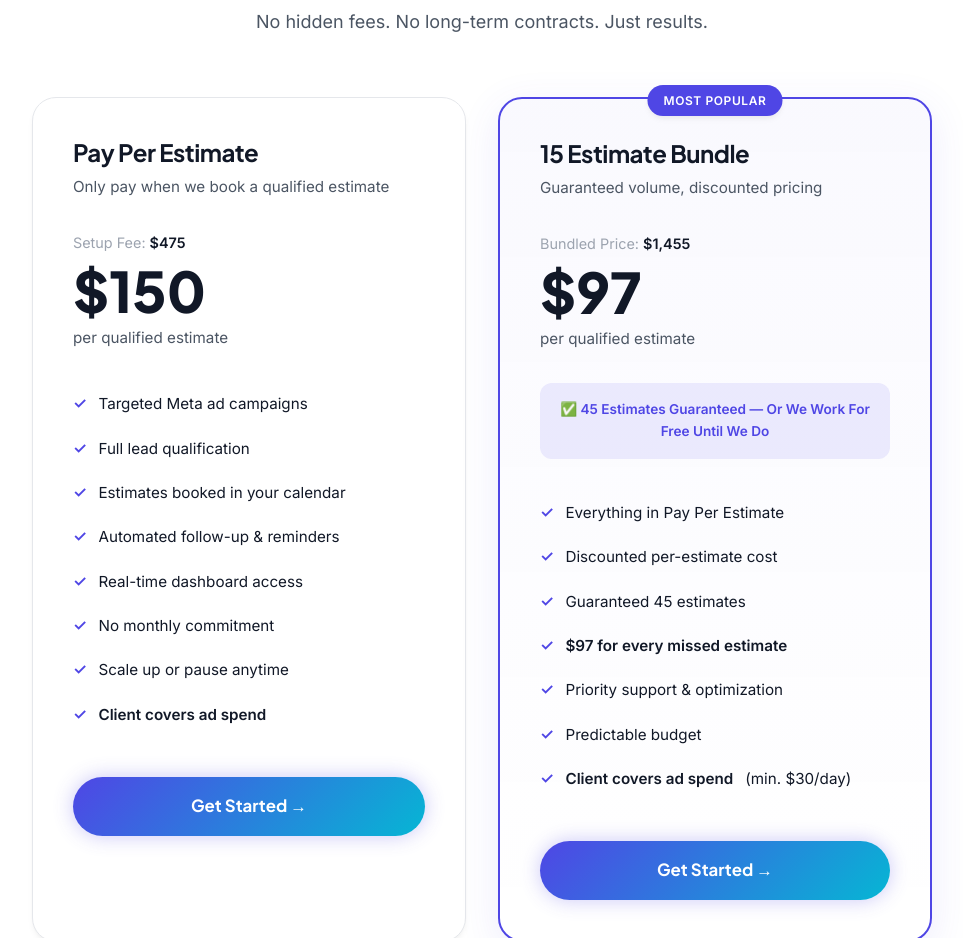
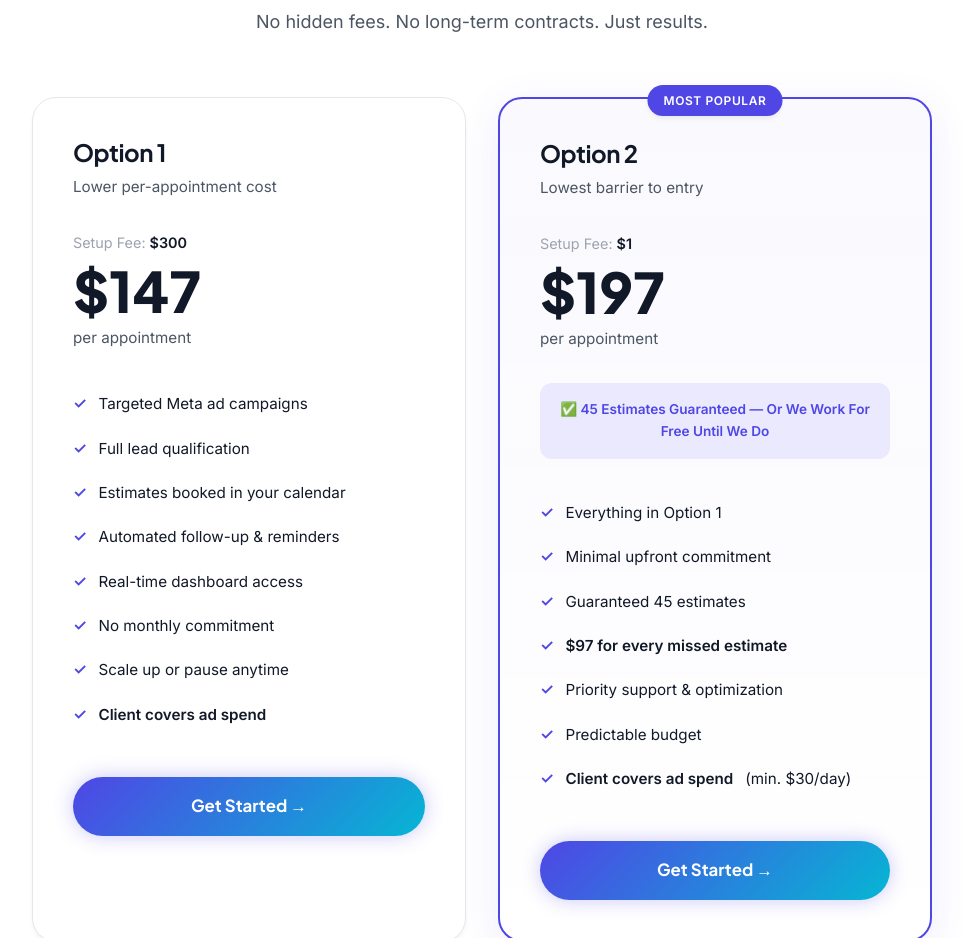
Before and after one commit to shrynssi/SyncForces-Custom-Resources, a Next.js app: page / in a window 1280 px wide. Shown: the part 9000-9938 px from the top of the page, without its empty margins (158-1121 px from the left). Built offline with nearby package versions, Linux system fonts and the light colour scheme.

Commit message:
Update pricing to Option 1 and Option 2 structure

```diff
--- a/components/sections/Pricing.tsx
+++ b/components/sections/Pricing.tsx
@@ -17,11 +17,11 @@ export default function Pricing({ niche }: Props) {
     </div>
     <div className="pricing-grid">
       <div className="pc fade-up d1">
-        <h3>Pay Per Estimate</h3>
-        <div className="ps2">Only pay when we book a qualified estimate</div>
-        <div className="sf">Setup Fee: <strong>$475</strong></div>
-        <div className="amt">$150</div>
-        <div className="per">per qualified estimate</div>
+        <h3>Option 1</h3>
+        <div className="ps2">Lower per-appointment cost</div>
+        <div className="sf">Setup Fee: <strong>$300</strong></div>
+        <div className="amt">$147</div>
+        <div className="per">per appointment</div>
         <ul>
           <li>Targeted Meta ad campaigns</li>
           <li>Full lead qualification</li>
@@ -36,15 +36,15 @@ export default function Pricing({ niche }: Props) {
       </div>
       <div className="pc bundle fade-up d2">
         <div className="popular-badge">MOST POPULAR</div>
-        <h3>15 Estimate Bundle</h3>
-        <div className="ps2">Guaranteed volume, discounted pricing</div>
-        <div className="sf">Bundled Price: <strong>$1,455</strong></div>
-        <div className="amt">$97</div>
-        <div className="per">per qualified estimate</div>
+        <h3>Option 2</h3>
+        <div className="ps2">Lowest barrier to entry</div>
+        <div className="sf">Setup Fee: <strong>$1</strong></div>
+        <div className="amt">$197</div>
+        <div className="per">per appointment</div>
         <div className="gb">✅ 45 Estimates Guaranteed — Or We Work For Free Until We Do</div>
         <ul>
-          <li>Everything in Pay Per Estimate</li>
-          <li>Discounted per-estimate cost</li>
+          <li>Everything in Option 1</li>
+          <li>Minimal upfront commitment</li>
           <li>Guaranteed 45 estimates</li>
           <li><strong>$97 for every missed estimate</strong></li>
           <li>Priority support & optimization</li>
```
